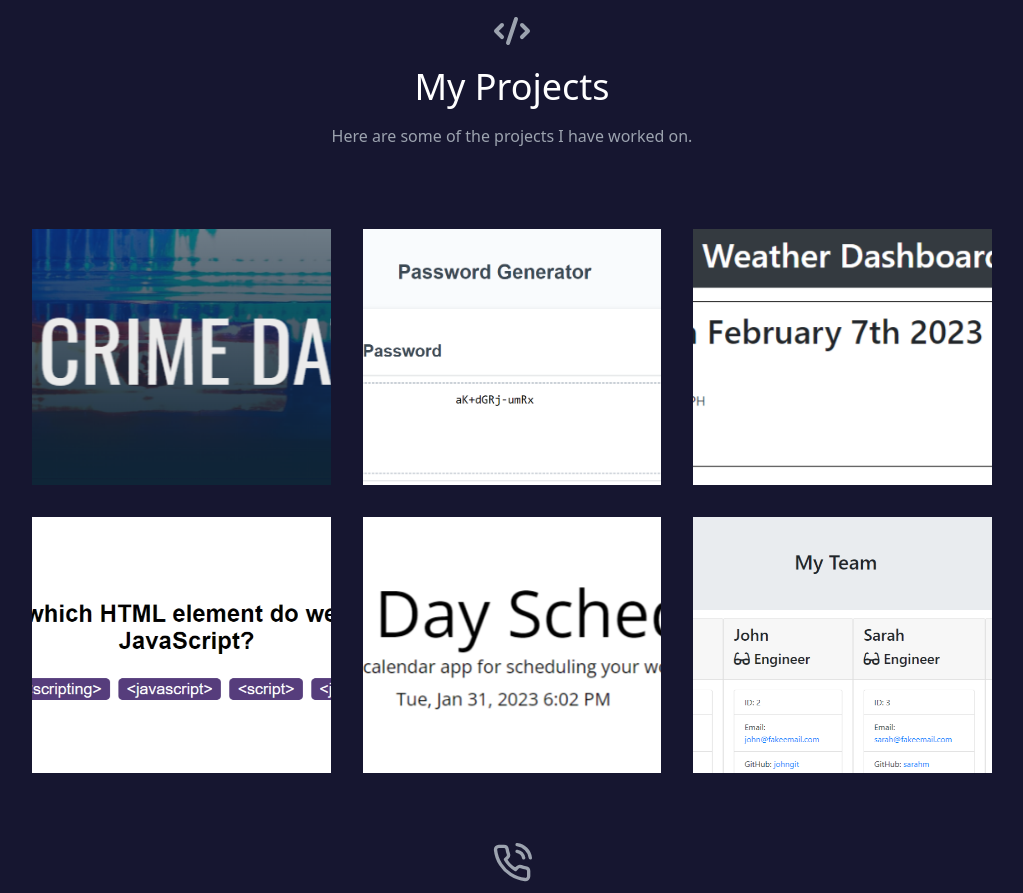
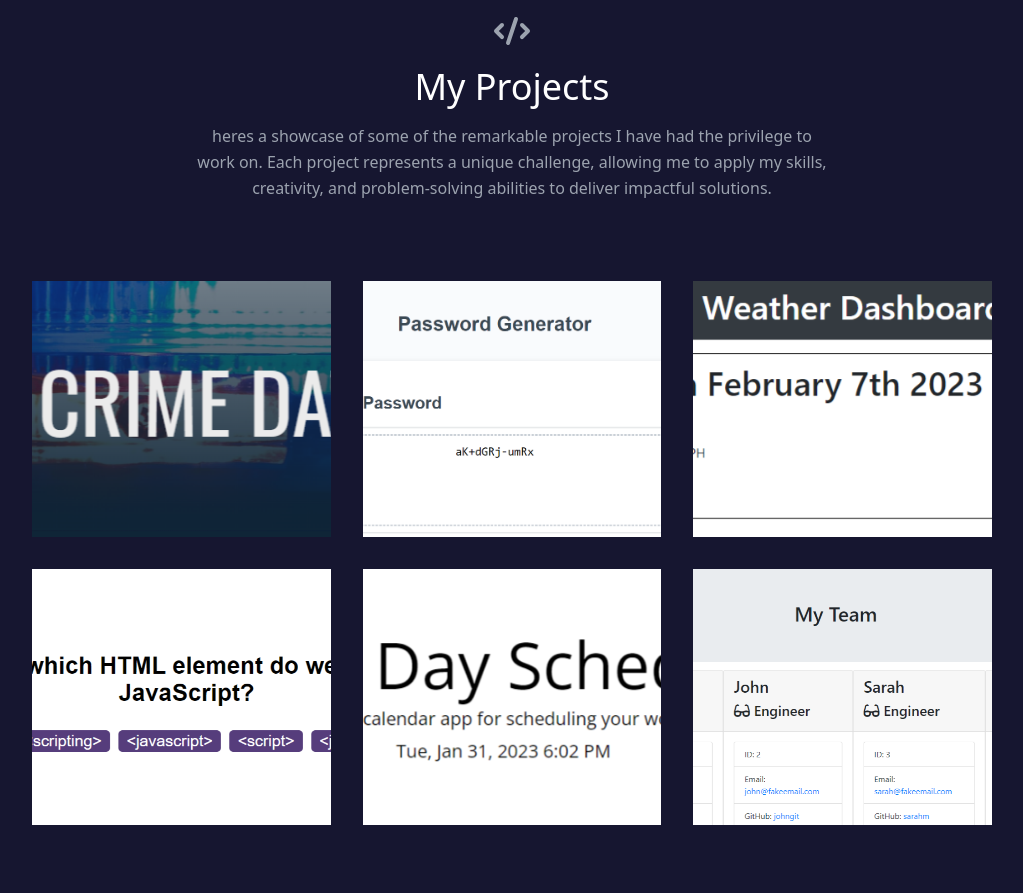
Before and after one commit to ihsanm/Offical-Portfolio, a React (Create React App) app: page / in a window 1280 px wide. Shown: the part 1280-2173 px from the top of the page, without its empty margins (128-1151 px from the left). Built offline with nearby package versions, Linux system fonts and the light colour scheme.

Commit message:
added introduction to project section

```diff
--- a/src/Components/projects.js
+++ b/src/Components/projects.js
@@ -22,7 +22,9 @@ const Projects = () => {
             My Projects
           </h1>
           <p className="lg:w-2/3 mx-auto leading-relaxed text-base">
-            Here are some of the projects I have worked on.
+          heres a showcase of some of the remarkable projects I have had the privilege to work on.
+          Each project represents a unique challenge, allowing me to apply my skills,
+          creativity, and problem-solving abilities to deliver impactful solutions.
           </p>
         </div>
         <div className="flex flex-wrap -m-4">
```
